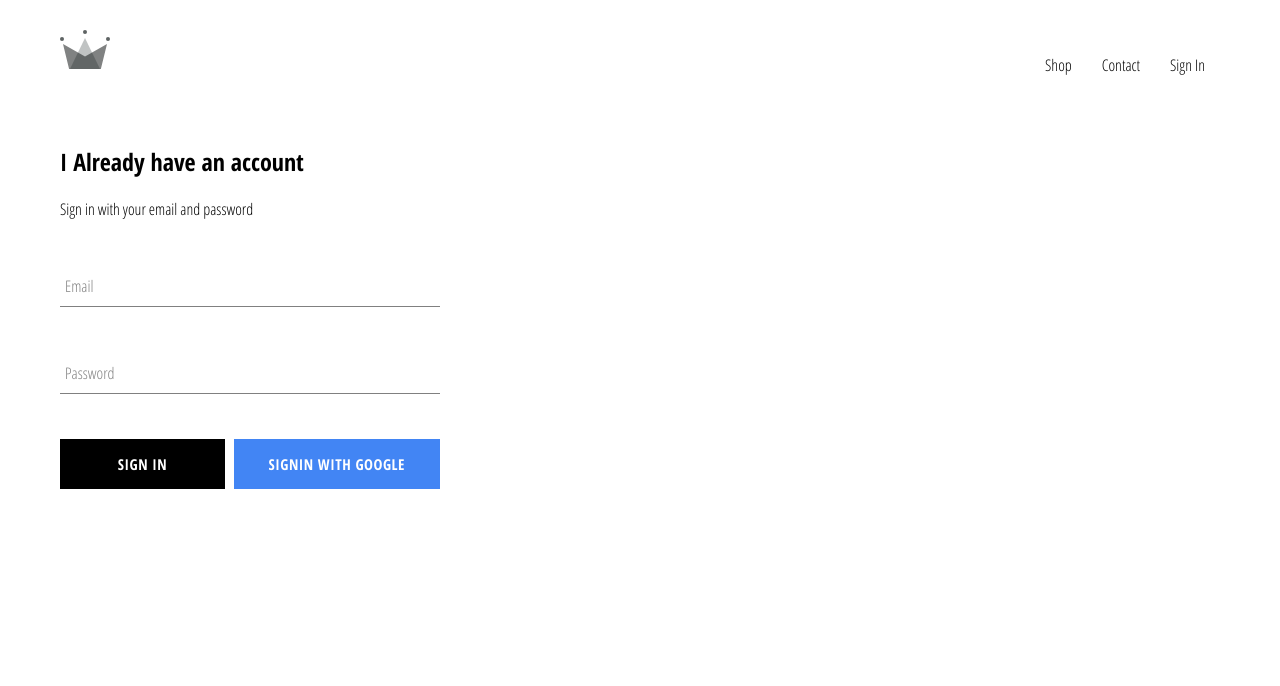
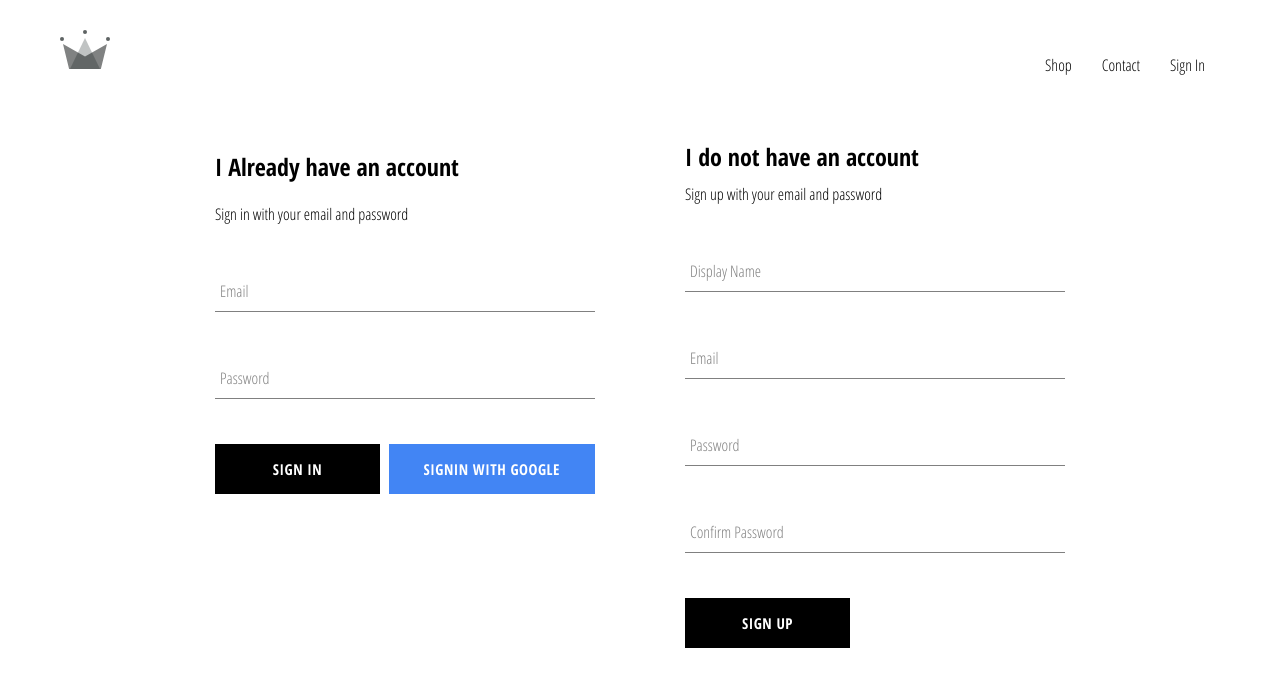
Before and after one commit to taghikhavari/react-ecommerce, a React (Create React App) app: page /authentication in a window 1280 px wide. Shown: the top 686 px of the page. Built offline with nearby package versions, Linux system fonts and the light colour scheme; no server answers.

Commit message:
Implementded firebase utils, such as authentication and sign in with google and storing in firebase database

```diff
--- a/src/App.tsx
+++ b/src/App.tsx
@@ -2,7 +2,8 @@
 import "./App.css";
 import { BrowserRouter as Router, Route, Switch } from "react-router-dom";
 import Header from "./components/header/header.component";
-import { auth } from "./firebase/firebase.utils";
+import { auth, createUserProfileDocument } from "./firebase/firebase.utils";
+import { IUser } from "./models/user";
 
 const HomePage = lazy(() => import("./pages/homepage/homepage.component"));
 const ShopPage = lazy(() => import("./pages/shop/shop.component"));
@@ -11,13 +12,22 @@
 );
 
 function App() {
-	const [currentUser, setCurrentUser] = useState<firebase.User | null>(null);
+	const [currentUser, setCurrentUser] = useState<IUser | null>(null);
 
 	useEffect(() => {
 		try{
-			const unsubscribe = auth.onAuthStateChanged((user) => {
-				setCurrentUser(user);
-				console.log(user);
+			const unsubscribe = auth.onAuthStateChanged(async userAuth => {
+				if(userAuth){
+					const userRef = await createUserProfileDocument(userAuth);
+					userRef?.onSnapshot(snapShot => {
+						setCurrentUser({
+							id: snapShot.id,
+							...snapShot.data() as IUser
+						})
+					})
+				}else{
+					setCurrentUser(userAuth);
+				}
 			});
 			return unsubscribe;
 		}catch(e){
--- a/src/components/header/header.component.tsx
+++ b/src/components/header/header.component.tsx
@@ -3,12 +3,15 @@
 import "./header.styles.scss";
 import { ReactComponent as Logo } from "../../assets/4.3 crown.svg.svg";
 import { auth } from "../../firebase/firebase.utils";
+import { IUser } from "../../models/user";
 
 interface IProps {
-	currentUser: firebase.User | null;
+	currentUser: IUser | null;
 }
 
-const Header = ({ currentUser }: IProps) => (
+const Header = ({ currentUser }: IProps) => {
+	console.log(currentUser)
+	return (
 	<div className="header">
 		<Link to="/">
 			<Logo className="logo" />
@@ -31,6 +34,6 @@
 			)}
 		</div>
 	</div>
-);
+)}
 
 export default Header;
--- /dev/null
+++ b/src/components/sign-up/sign-up.component.tsx
@@ -0,0 +1,92 @@
+import React, { useState, ChangeEvent, SyntheticEvent } from "react";
+import "./sign-up.styles.scss";
+import FormInput from "../form-input/form-input.component";
+import CustomButton from "../custom-button/custom-button.component";
+import { auth, createUserProfileDocument } from "../../firebase/firebase.utils";
+
+interface IState {
+	displayName: string;
+	email: string;
+	password: string;
+	confirmPassword: string;
+}
+
+const initialState = {
+	displayName: "",
+	email: "",
+	password: "",
+	confirmPassword: "",
+};
+
+const SignUp = () => {
+	const [state, setState] = useState<IState>(initialState);
+
+	const handleChange = (e: ChangeEvent<HTMLInputElement>) => {
+		const { name, value } = e.target;
+		setState((oldState) => ({
+			...oldState,
+			[name]: value,
+		}));
+	};
+
+	const handleSubmit = async (e: SyntheticEvent) => {
+		e.preventDefault();
+		const { password, confirmPassword, displayName, email } = state;
+		if (password !== confirmPassword) {
+			alert("password don't match");
+			return;
+		}
+
+		try {
+      const { user } = await auth.createUserWithEmailAndPassword(email, password);
+      await createUserProfileDocument({...user, displayName} as firebase.User);
+      setState(initialState);
+		} catch (e) {
+      console.log(e);
+    }
+	};
+
+	return (
+		<div className="sign-up">
+			<h2 className="title">I do not have an account</h2>
+			<span>Sign up with your email and password</span>
+			<form onSubmit={handleSubmit}>
+				<FormInput
+					type="displayName"
+					name="displayName"
+					value={state?.displayName!}
+					handleChange={handleChange}
+					label="Display Name"
+					isRequired
+				/>
+				<FormInput
+					type="email"
+					name="email"
+					value={state?.email!}
+					handleChange={handleChange}
+					label="Email"
+					isRequired
+				/>
+				<FormInput
+					type="password"
+					name="password"
+					value={state?.password!}
+					handleChange={handleChange}
+					label="Password"
+					isRequired
+				/>
+				<FormInput
+					type="password"
+					name="confirmPassword"
+					value={state?.confirmPassword!}
+					handleChange={handleChange}
+					label="Confirm Password"
+					isRequired
+				/>
+				<CustomButton type="submit">Sign Up</CustomButton>
+			</form>
+		</div>
+	);
+};
+
+export default SignUp;
--- /dev/null
+++ b/src/components/sign-up/sign-up.styles.scss
@@ -0,0 +1,9 @@
+.sign-up{
+  display: flex;
+  flex-direction: column;
+  width: 380px;
+
+  .title {
+    margin: 10px 0;
+  }
+}
--- a/src/firebase/firebase.utils.ts
+++ b/src/firebase/firebase.utils.ts
@@ -1,6 +1,6 @@
-import firebase from 'firebase/app';
-import 'firebase/firestore';
-import 'firebase/auth';
+import firebase from "firebase/app";
+import "firebase/firestore";
+import "firebase/auth";
 
 const config = {
 	apiKey: "AIzaSyAWVGRu7LF2c5ASlBWz14PPgm2QWi22LGk",
@@ -13,13 +13,43 @@
 	measurementId: "G-E2MR5B31ZN",
 };
 
+
 firebase.initializeApp(config);
+const fireStore = firebase.firestore();
 
 export const auth = firebase.auth();
 export const firestore = firebase.firestore();
 
 const provider = new firebase.auth.GoogleAuthProvider();
-provider.setCustomParameters({prompt: 'select_account'});
+provider.setCustomParameters({ prompt: "select_account" });
 export const signInWithGoogle = () => auth.signInWithPopup(provider);
 
 export default firebase;
+
+export const createUserProfileDocument = async (
+	userAuth: firebase.User | null,
+	additionalData?: any
+) => {
+	if (!userAuth) return;
+
+	const userRef = fireStore.doc(`users/${userAuth.uid}`);
+	const snapShot = await userRef.get();
+
+	if (!snapShot.exists) {
+		const { displayName, email } = userAuth;
+		const createdAt = new Date();
+
+		try {
+			await userRef.set({
+				displayName,
+				email,
+				createdAt,
+				...additionalData,
+			});
+		} catch (e) {
+			console.log("error creating user ", e);
+		}
+  }
+
+  return userRef;
+};
--- /dev/null
+++ b/src/models/user.ts
@@ -0,0 +1,6 @@
+export interface IUser {
+  createdAt: string;
+  name: string;
+  email: string;
+  id: string;
+}
--- a/src/pages/signIn-signUp/signIn-signUp.component.tsx
+++ b/src/pages/signIn-signUp/signIn-signUp.component.tsx
@@ -1,9 +1,13 @@
 import React from 'react';
 import './signIn-signUp.styles.scss';
 import SignIn from '../../components/sign-in/sign-in.component';
+import SignUp from '../../components/sign-up/sign-up.component';
 
 const SignInPage = () => (
-  <SignIn />
+  <div className="sign-in-and-sign-up">
+    <SignIn />
+    <SignUp />
+  </div>
 )
 
 export default SignInPage;
--- a/src/pages/signIn-signUp/signIn-signUp.styles.scss
+++ b/src/pages/signIn-signUp/signIn-signUp.styles.scss
@@ -0,0 +1,6 @@
+.sign-in-and-sign-up{
+  width: 850px;
+  display: flex;
+  justify-content: space-between;
+  margin: 30px auto;
+}
```
